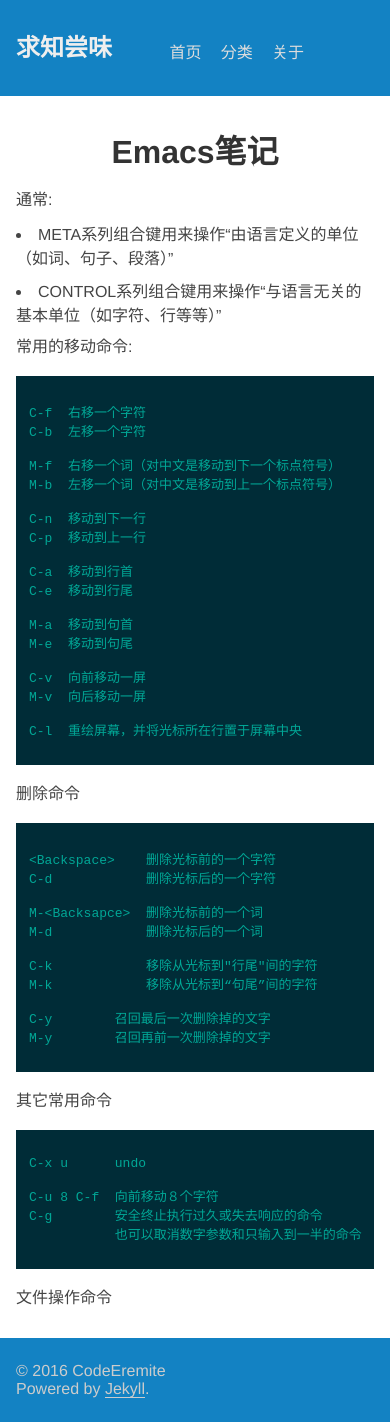
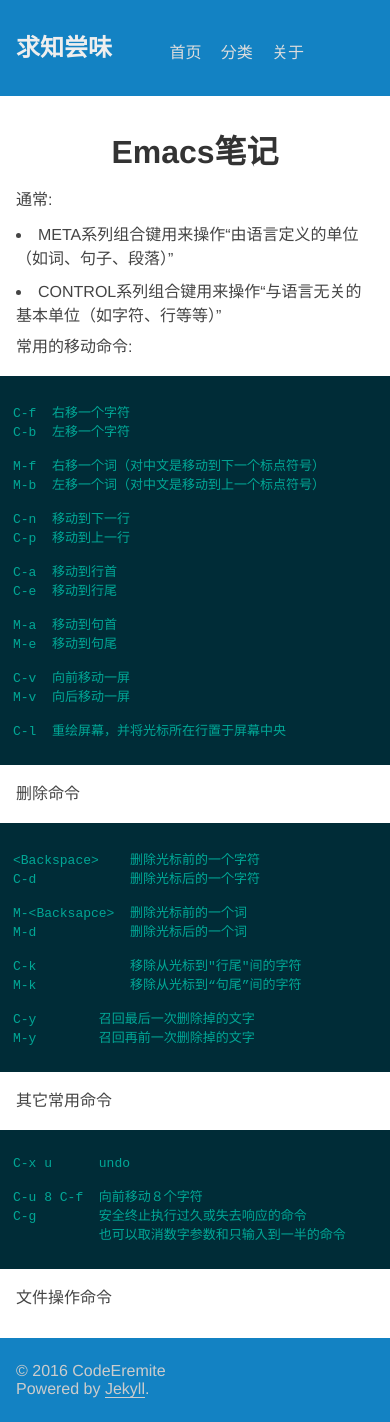
Before and after one commit to CodeEremite/codeeremite.github.io, a Jekyll site: the page built from _posts/2016-02-17-emacs.md, in a window 390 px wide. Built offline with Jekyll 4.4.1, drawn with Linux system fonts in a browser that asks for light colours.

Commit message:
微调了一下code代码块的背景，在手机上宽度100%

```diff
--- a/css/base.css
+++ b/css/base.css
@@ -137,12 +137,13 @@ main pre {
     color: rgb(0,167,150);
     /*color: rgb(186,134,33);*/
     overflow-x:auto;
-    margin-left: 0;
-    margin-right: 0;
 }
 
 @media screen and (max-width: 48em) {
-    /*main pre{margin-left: -1.231em; margin-right: -1.231em; }*/
+    div.highlighter-rouge {
+        margin-left: -1em;
+        margin-right: -1em;
+    }
 }
 
 main p {
```
